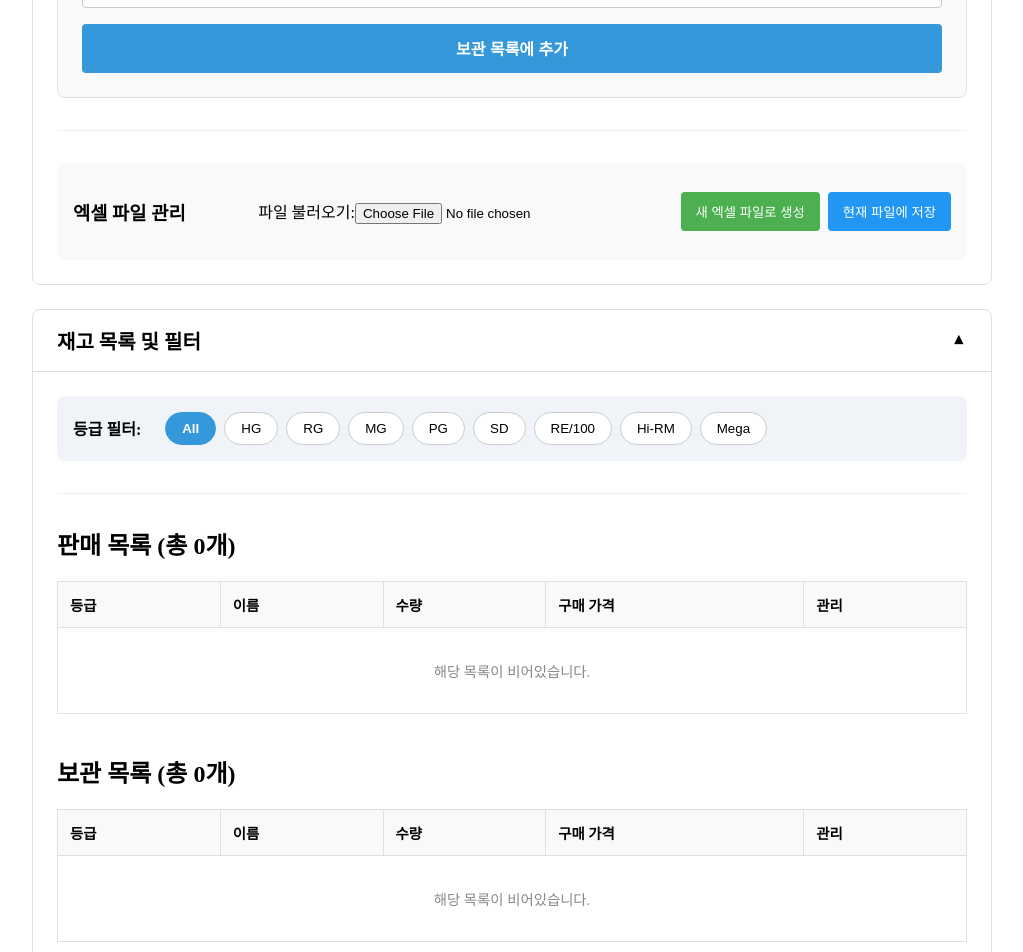
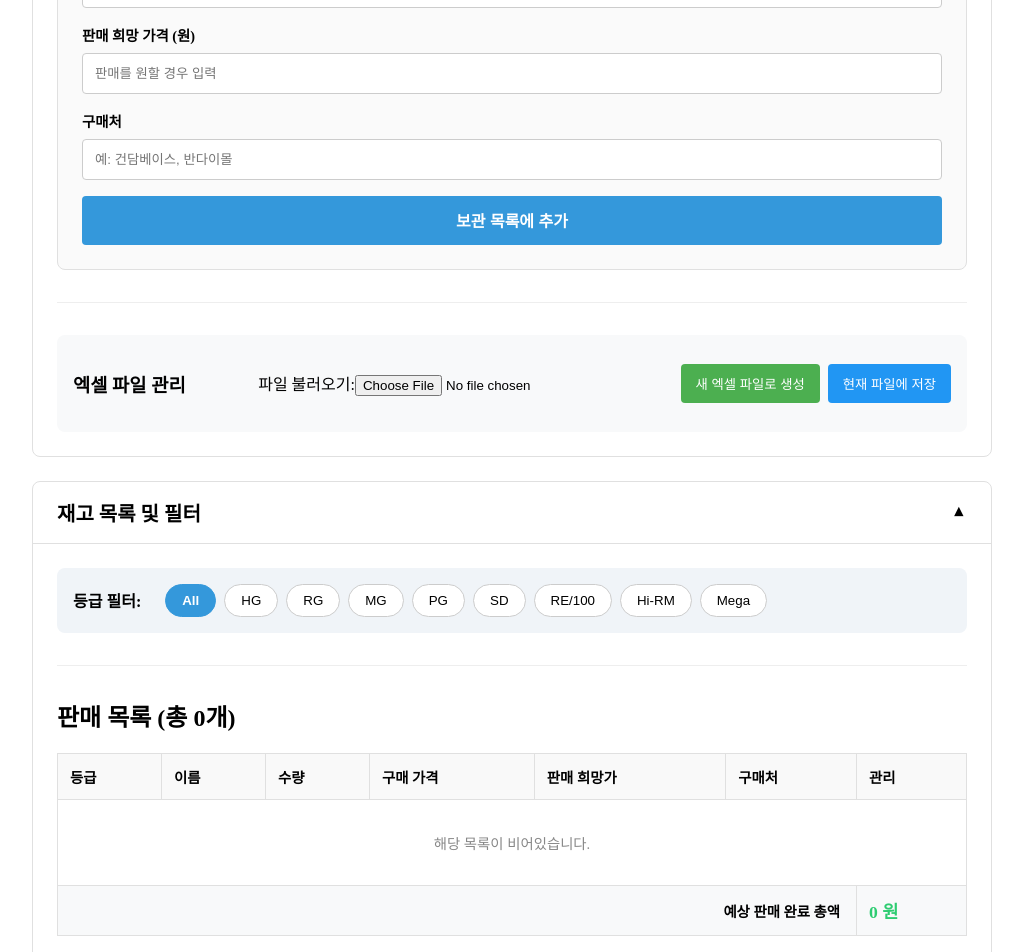
Before and after one commit to ungit003/gundam-inventory, a Vue app: page / in a window 1280 px wide. Shown: the part 780-1732 px from the top of the page, without its empty margins (128-1151 px from the left). Built offline with nearby package versions, Linux system fonts and the light colour scheme.

Commit message:
판매 희망가, 구매처, 예상 판매 완료 금액 추가

```diff
--- a/src/components/GundamForm.vue
+++ b/src/components/GundamForm.vue
@@ -19,6 +19,8 @@ const newGundam = ref({
   name: '',
   quantity: 1,
   purchasePrice: null, // 숫자 입력을 위해 null로 초기화
+  desiredSalePrice: null, // [신규] 판매 희망가
+  purchaseLocation: '',   // [신규] 구매처
 });
 
 // 4. 폼 제출 시 실행될 함수입니다. (기존 로직과 거의 동일)
@@ -34,6 +36,8 @@ const handleSubmit = () => {
   // 이름과 구매 가격만 비우고, 등급과 수량은 기본값으로 유지합니다.
   newGundam.value.name = '';
   newGundam.value.purchasePrice = null;
+  newGundam.value.desiredSalePrice = null;
+  newGundam.value.purchaseLocation = '';
 };
 </script>
 
@@ -76,6 +80,26 @@ const handleSubmit = () => {
       <div class="form-group">
         <label for="gundam-price">구매 가격 (원)</label>
         <input id="gundam-price" type="number" placeholder="숫자만 입력" v-model.number="newGundam.purchasePrice">
+      </div>
+
+      <div class="form-group">
+        <label for="gundam-desired-price">판매 희망 가격 (원)</label>
+        <input
+          id="gundam-desired-price"
+          type="number"
+          placeholder="판매를 원할 경우 입력"
+          v-model.number="newGundam.desiredSalePrice"
+        >
+      </div>
+
+      <div class="form-group">
+        <label for="gundam-location">구매처</label>
+        <input
+          id="gundam-location"
+          type="text"
+          placeholder="예: 건담베이스, 반다이몰"
+          v-model="newGundam.purchaseLocation"
+        >
       </div>
 
       <div class="form-group submit-group">
--- a/src/components/GundamList.vue
+++ b/src/components/GundamList.vue
@@ -39,6 +39,11 @@ const store = useInventoryStore();
           <th>이름</th>
           <th>수량</th>
           <th>구매 가격</th>
+          <!-- '판매 목록'에만 '판매 희망가' 헤더를 보여줍니다. -->
+          <th v-if="listType === 'sale'">판매 희망가</th>
+          <!-- '보관'과 '판매' 목록에 '구매처' 헤더를 보여줍니다. -->
+          <th v-if="listType === 'storage' || listType === 'sale'">구매처</th>
+
           <!-- '판매 완료' 목록일 때만 '판매 가격'과 '판매 매체' 헤더를 보여줍니다. -->
           <th v-if="listType === 'sold'">판매 가격</th>
           <th v-if="listType === 'sold'">판매 매체</th>
@@ -50,7 +55,7 @@ const store = useInventoryStore();
         <!-- 3. 목록이 비어있을 때 사용자에게 안내 메시지를 표시합니다. -->
         <tr v-if="items.length === 0">
           <!-- :colspan을 동적으로 계산하여 표의 전체 너비를 차지하게 합니다. -->
-          <td :colspan="listType === 'sold' ? 6 : 5" class="empty-list">
+          <td :colspan="listType === 'sold' ? 6 : (listType === 'sale' ? 7 : 6)" class="empty-list">
             해당 목록이 비어있습니다.
           </td>
         </tr>
@@ -65,6 +70,14 @@ const store = useInventoryStore();
           <!-- 5. 데이터 셀(td)도 헤더와 마찬가지로 listType에 따라 조건부로 렌더링합니다. -->
           <td v-if="listType === 'sold'">{{ item.salePrice ? `${item.salePrice.toLocaleString()} 원` : '미입력' }}</td>
           <td v-if="listType === 'sold'">{{ item.saleMedium || '미입력' }}</td>
+
+          <!-- 신규 데이터 셀 추가 -->
+          <td v-if="listType === 'sale'">
+            {{ item.desiredSalePrice ? `${item.desiredSalePrice.toLocaleString()} 원` : '미입력' }}
+          </td>
+          <td v-if="listType === 'storage' || listType === 'sale'">
+            {{ item.purchaseLocation || '미입력' }}
+          </td>
 
           <!-- '판매 완료' 목록이 아닐 때만 이 '관리' 열(td)을 보여줍니다. -->
           <td v-if="listType !== 'sold'">
@@ -91,6 +104,17 @@ const store = useInventoryStore();
           </td>
         </tr>
       </tbody>
+
+      <!-- '판매 목록'일 때만 표의 푸터(tfoot)를 보여줍니다. -->
+      <tfoot v-if="listType === 'sale'">
+        <tr>
+          <!-- colspan="6"으로 여러 셀을 하나로 합치고, 마지막 셀에 총액을 표시합니다. -->
+          <td colspan="6" class="summary-label">예상 판매 완료 총액</td>
+          <td class="summary-value">
+            {{ store.estimatedTotalSaleValue.toLocaleString() }} 원
+          </td>
+        </tr>
+      </tfoot>
     </table>
   </div>
 </template>
@@ -145,4 +169,17 @@ th {
 .action-button.move { background-color: #3498db; }      /* 이동: 파란색 */
 .action-button.delete { background-color: #e74c3c; }    /* 삭제: 빨간색 */
 .action-button.complete { background-color: #2ecc71; }  /* 완료: 초록색 */
+
+tfoot {
+  font-weight: bold;
+  background-color: #f8f9fa;
+}
+.summary-label {
+  text-align: right;
+  padding-right: 1rem;
+}
+.summary-value {
+  color: #2ecc71; /* 초록색으로 강조 */
+  font-size: 1.1rem;
+}
 </style>
--- a/src/stores/inventory.js
+++ b/src/stores/inventory.js
@@ -148,6 +148,16 @@ export const useInventoryStore = defineStore('inventory', {
     totalAssets: (state) => {
       // 다른 getter를 'this'를 통해 참조할 수 있습니다.
       return this.currentStockValue + state.hobbyFund.balance;
+    },
+
+    /**
+     * '판매 목록'에 있는 모든 아이템의 '판매 희망 가격'을 합산합니다.
+     * @param {object} state - 현재 스토어의 state
+     * @returns {number} - 계산된 예상 판매 완료 총액
+     */
+    estimatedTotalSaleValue: (state) => {
+      // reduce 메서드를 사용해 forSaleList 배열의 모든 아이템을 순회하며 값을 누적합니다.
+      return state.forSaleList.reduce((sum, item) => sum + (item.desiredSalePrice || 0), 0);
     },
   },
 
```
